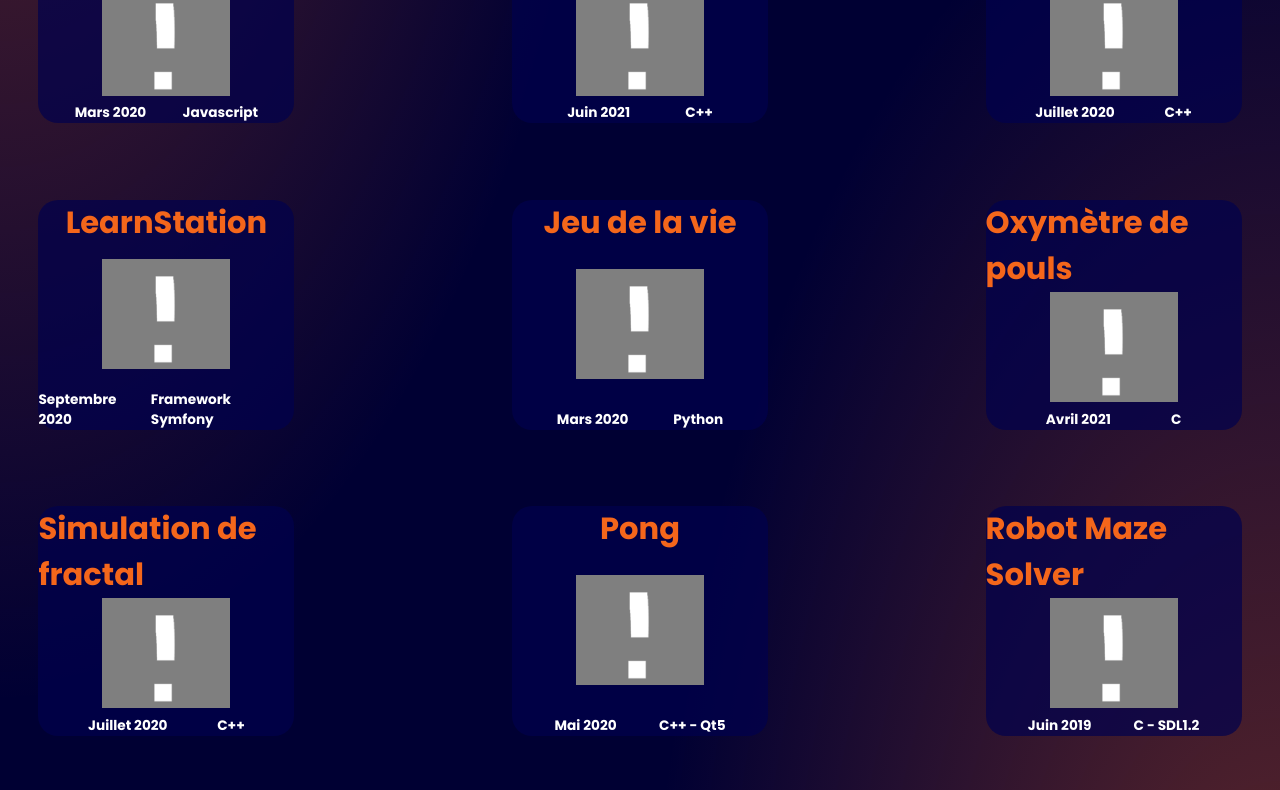
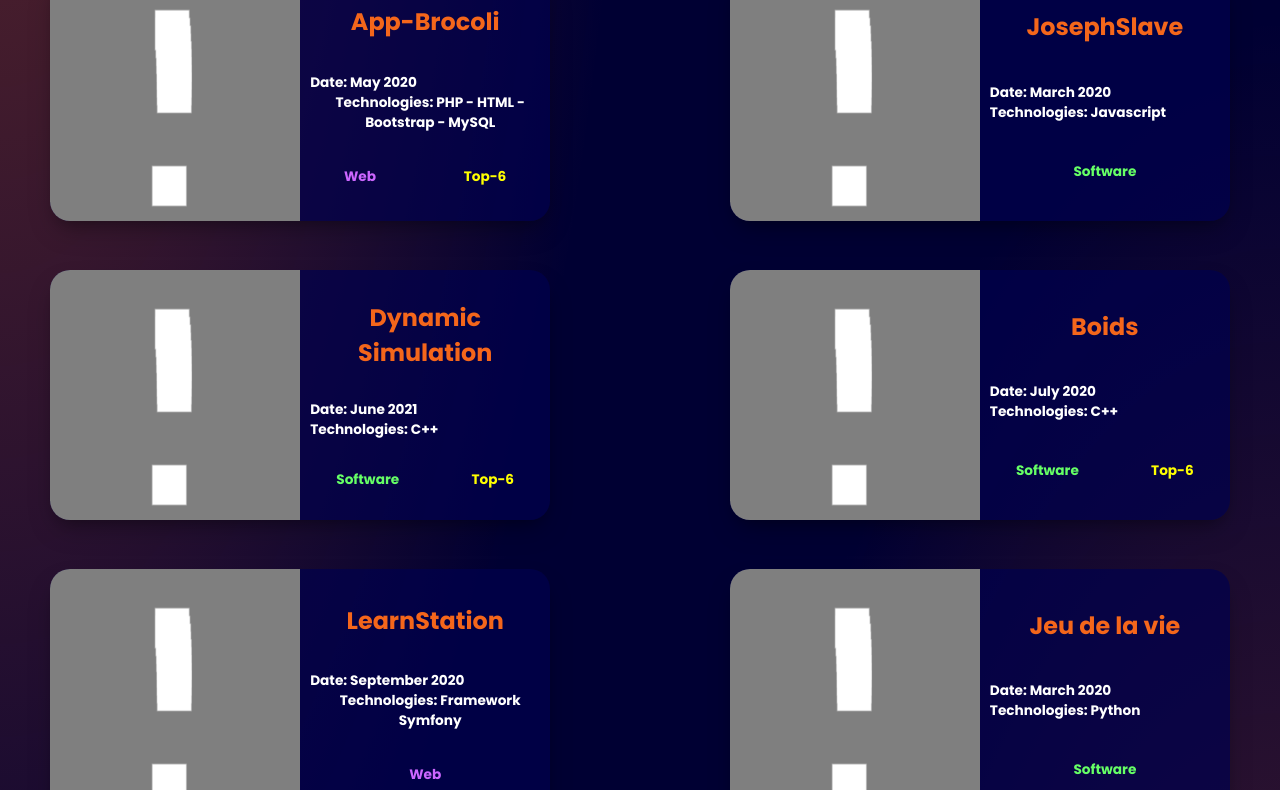
Before and after one commit to Gouderg/website-cv, a plain HTML site: page en/projects.html in a window 1280 px wide. Shown: the part 646-1436 px from the top of the page. Drawn offline with Linux system fonts and the light colour scheme; a web font is replaced by a local one.

Commit message:
Little card

```diff
--- a/assets/css/projects.css
+++ b/assets/css/projects.css
@@ -33,6 +33,7 @@
 .tags:hover {
     background-color: var(--primary-orange);
     scale: 1.1;
+    cursor: pointer;
 }
 
 
@@ -42,42 +43,107 @@
     flex-direction: row;
     justify-content: space-between;
     flex-wrap: wrap;
+    margin: 2%;
 }
 
-.small-box {
-    width: 20%;
+.flip-card {
+    background-color: transparent;
+    width: 500px;
+    height: 250px;
+    perspective: 1000px;
+    margin: 2%;
+}
+
+.flip-card-inner {
+    position: relative;
+    width: 100%;
+    height: 100%;
+    text-align: center;
+    transition: transform 0.8s;
+    transform-style: preserve-3d;
+}
+
+.flip-card:hover .flip-card-inner {
+    transform: rotateY(180deg);
+    cursor: pointer;
+}
+
+.front, .back {
+    position: absolute;
+    width: 100%;
+    height: 100%;
+    -webkit-backface-visibility: hidden;
+    backface-visibility: hidden;
+}
+
+.front {
     display: flex;
-    flex-direction: column;
+    flex-direction: row;
     justify-content: space-between;
     background-color: var(--primary-blue-fade);
     border-radius: 20px;
-    margin: 3%;
+    box-shadow: rgba(0, 0, 0, 0.25) 0px 13px 27px -5px, rgba(0, 0, 0, 0.3) 0px 8px 16px -8px;
 }
 
-.small-box-bottom {
-    margin-top: 3%;
+.front-right {
+    width: 50%;
     display: flex;
-    flex-direction: row;
+    flex-direction: column;
     color: white;
     font-family: Poppins-Bold;
-    font-size: 0.3em;
+    font-size: 0.30em;
     justify-content: space-evenly;
 }
 
-.small-box-title {
+.front-box-inline {
+    display: flex;
+    flex-direction: column;
+    align-items: flex-start;
+    padding-left: 10px;
+}
+
+.front-title {
     font-family: Poppins-Bold;
     color: var(--primary-orange);
-    font-size: 0.45em;
     align-self: center;
 }
 
-.small-box-img {
+.front-left {
     width: 50%;
     height: auto;
-    align-self: center;
+    border-radius: 20px 0px 0px 20px;
 }
 
+.front-list-tags {
+    display: flex;
+    flex-direction: row;
+    justify-content: space-around;
+}
 
+.back {
+    transform: rotateY(180deg);
+    display: flex;
+    flex-direction: column;
+    justify-content: center;
+    background-color: var(--primary-blue);
+    border: 5px solid var(--primary-blue);
+    border-radius: 20px;
+    box-shadow: rgba(0, 0, 0, 0.25) 0px 13px 27px -5px, rgba(0, 0, 0, 0.3) 0px 8px 16px -8px;
+}
+
+.back-title {
+    color: var(--primary-orange);
+    font-family: Poppins-Bold;
+    font-size: 0.35em;
+    padding-bottom: 10px;
+}
+
+.back-description {
+    color: white;
+    font-family: Raleway-Medium;
+    font-size: 0.2em;
+    width: 100%;
+}
 
 /* Séparation. */
 .sep-pro {
@@ -87,8 +153,30 @@
 
 }
 
+.arrow-up {
+    margin-bottom: 5%;
+    text-align: center;
+    rotate: 180deg;
+}
+
+.arrow-img:hover {
+    cursor: pointer;
+}
+
+.arrow-up img{
+    height: 1.5em;
+    animation: bounce 0.5s ease-out infinite alternate;
+}
+
+@keyframes bounce {
+    from {transform: translateY(0);}
+    to   {transform: translateY(-20px);}
+}
+
 /* Deuxième section. */
-
 .big-project {
     display: none;
+    flex-direction: column;
+    /* justify-content: center; */
+    align-items: center;
 }
--- a/assets/js/projects.js
+++ b/assets/js/projects.js
@@ -5,7 +5,9 @@
 // Fonction qui va gérer l'affichage des balises de choix.
 function balise_choix(data) {
     var balise = ["All"];
-
+    var palette = ["#66ff66", "#ffff00", "#cc66ff", "#A0DAA9", "#56C6A9"];
+    var color = {};
+    var id = 0;
     // On récupère chaque tags présent dans le json
     for (const key in data) {
         data[key].tag.forEach(element => {
@@ -18,47 +20,68 @@
     // On affiche les différentes catégories
     var selecteurs = "";
     balise.forEach(tag => {
+        if (tag !== "All") {
+            color[tag] = palette[id];
+            id += 1;
+        }
+
+
+
         selecteurs += '<h5 onclick="choices(\''+tag+'\')" class="tags">'+tag+'</h5>';
     });
     document.getElementById("selec-tag").innerHTML = selecteurs;
+    return color;
 }
 
 // Fonction qui va ajouter chaque miniature de projet.
-function displaySmallProject(data) {
+function displaySmallProject(data, color) {
 
     // On recupre la langue du navigateur.
-    var index = (navigator.language === 'en') ? 1 : 0;
+    var lang = (document.documentElement.lang === 'en') ? 1 : 0;
     var terminaison = ["_fr", "_en"];
+    var div = "";
 
-    var projects = "";
     for (const key in data) {
-        var div = '<div class="small-box">';
+        fetch(data[key].path+'text/description'+terminaison[lang]+'.txt')
+            .then(response => response.text())
+            .then(text => {
 
-        // AJout titre
-        div += '<h3 class="small-box-title">'+data[key].name+'</h3>'
-        // Ajout Miniature
-        div += '<img class="small-box-img" src="'+data[key].path+'img/miniature.png'+'" alt="miniature">';
-        // Ajout date
-        div += '<div class="small-box-bottom"><h6 class="small-box-date">'+data[key].years[index]+'</h6>';
-        // Ajout Technologies
-        div += '<h6 class="small-box-techno">'+data[key].tech+'</h6></div></div>';
+                var id_tag = "";
+                data[key].tag.forEach(tag => {
+                    id_tag += tag+' ';
+                });
 
-        projects += div;
+                div = '<div class="flip-card" id="'+id_tag+'" onclick="displayOneProject('+key+')">'+
+                        '<div class="flip-card-inner">'+
+
+                            '<div class="front">'+
+                                '<img src="'+data[key].path+'img/miniature.png'+'" alt="miniature" class="front-left">'+
+                                '<div class="front-right">'+
+                                    '<h3 class="front-title">'+data[key].name+'</h3>'+
+                                    '<div class="front-box-inline">'+
+                                        '<h6 class="inline-date">Date: '+data[key].years[lang]+'</h6>'+
+                                        '<h6 class="inline-techno">Technologies: '+data[key].tech+'</h6>'+
+                                    '</div>'+
+
+                                    '<div class="front-list-tags">';
+
+                data[key].tag.forEach(tag => {
+                    div += '<h6 class="front-tags" style="color:'+color[tag]+'">'+tag+'</h6>';
+                });
+
+                div +=              '</div>'+
+                                '</div>'+
+                            '</div>'+
+
+                            '<div class="back">'+
+                                '<h3 class="back-title">'+data[key].name+'</h3>'+
+                                '<p class="back-description">'+text+'</p>'+
+                            '</div>'+
+                        '</div>'+
+                    '</div>';
+                document.getElementById("list-project").innerHTML += div;
+            });
     }
-
-    document.getElementById("list-project").innerHTML = projects;
-}
-
-// Fonction qui va afficher le grand projet.
-function displayOneProject(data) {
-
-}
-
-// Fonction qui gere l'affichage de toute l'interface.
-function meastro(data) {
-
-    balise_choix(data);
-    displaySmallProject(data);
 
 }
 
@@ -67,13 +90,70 @@
 
     fetch("../assets/res/json/projects.json")
         .then(response => response.json())
-        .then(text => meastro(text))
+        .then(data => {
+            var color = balise_choix(data);
+            displaySmallProject(data, color);
+        })
 }
 
 
 // Fonction qui permet de filter l'affichage des projets en fonction d'un sélecteurs.
 function choices(tag) {
-    console.log(tag);
+    if (tag === "All") {
+        document.getElementById('list-project').childNodes.forEach(elt => {
+            elt.hidden = false;
+        });
+    } else {
+        document.getElementById('list-project').childNodes.forEach(elt => {
+            console.log(elt);
+            if (elt.id.includes(tag)) {
+                elt.hidden = false;
+            } else {
+                elt.hidden = true;
+            }
+        });
+    }
+}
 
-    console.log(document.getElementById('selec-tag').childNodes);
+function backToTop() {
+
+    document.getElementById('big-project').style.display = 'none';
+    window.scrollTo({
+        top: -1,
+        behavior: 'smooth'
+      });
+  }
+
+// Fonction qui va afficher le grand projet.
+function displayOneProject(id) {
+    document.getElementById('big-project').style.display = 'flex';
+    document.getElementById('big-project').scrollIntoView({behavior:"smooth"});
+
+    // On recupre la langue du navigateur.
+    var lang = (document.documentElement.lang === 'en') ? 1 : 0;
+    var terminaison = ["_fr", "_en"];
+
+    fetch("../assets/res/json/projects.json")
+        .then(response => response.json())
+        .then(data => {
+
+
+            // Récupération description.
+            fetch(data[id].path+'text/description'+terminaison[lang]+'.txt')
+                .then(response => response.text())
+                .then(desc => {document.getElementById('desc-pro-text').innerHTML = desc; });
+
+            // Récupération how_work.
+            fetch(data[id].path+'text/how_work'+terminaison[lang]+'.txt')
+                .then(response => response.text())
+                .then(desc => {document.getElementById('work-pro-text').innerHTML = desc; });
+
+            // Récupération how_use.
+            fetch(data[id].path+'text/how_use'+terminaison[lang]+'.txt')
+                .then(response => response.text())
+                .then(desc => {document.getElementById('use-pro-text').innerHTML = desc; });
+
+        });
+
+
 }
--- a/assets/res/json/projects.json
+++ b/assets/res/json/projects.json
@@ -20,7 +20,7 @@
     },
 
     "2": {
-        "name": "app-Brocoli",
+        "name": "App-Brocoli",
         "tech": "PHP - HTML - Bootstrap - MySQL",
         "years": ["Mai 2020", "May 2020"],
         "context": ["Projet scolaire - CIR2", "School Project - CIR2"],
@@ -40,13 +40,13 @@
     },
 
     "4": {
-        "name": "DynamicSimulation",
+        "name": "Dynamic Simulation",
         "tech": "C++",
         "years": ["Juin 2021", "June 2021"],
         "context": ["Projet Personnel", "Personnal Project"],
         "participant": 1,
         "path": "../assets/res/projects/dynamic_simulation/",
-        "tag": ["Software"]
+        "tag": ["Software", "Top-6"]
     },
 
     "5": {
@@ -121,11 +121,11 @@
 
     "12": {
         "name": "Pressurized octopus",
-        "tech": "Framework React / Symfony",
+        "tech": "React / Symfony",
         "years": ["Janvier 2021", "January 2021"],
         "context": ["Projet Scolaire - A3", "School Project - A3"],
         "participant": 1,
         "path": "../assets/res/projects/pressurized_octopus/",
-        "tag": ["Web"]
+        "tag": ["Web", "Top-6"]
     }
 }
--- a/assets/res/projects/josephIA/text/how_work_en.txt
+++ b/assets/res/projects/josephIA/text/how_work_en.txt
@@ -1,6 +1,6 @@
 JosephIA is based on the minimax algorithm optimized with alpha-beta pruning.
 Minimax algorithm calculate the minimax decision at a current state and try to find the optimal move for a player, assuming that your opponent also plays optimally. It use a backtracking-like method, doing a simple recursive call developping all leaf of the tree, pushing up these values level by level. Minimax explore (DFS Depth First Search) the tree.
-<img src="./assets/res/projects/josephIA/img/minimax-explanation.png" class="png-explanation" />
+<img src="../assets/res/projects/josephIA/img/minimax-explanation.png" class="png-explanation" />
 
 In 1956, John McCarthy is presiding Dartmouth's conference, in which he presents alpha-beta prunning, that seeks to decrease the number of nodes that are evaluated by the minimax algorithm in its search tree. It stops evaluating a move when at least one possibility has been found that proves the move to be worse than a previously examined move. When applied to a standard minimax tree, it returns the same move as minimax would, but prunes away branches that cannot possibly influence the final decision.
-<img src="./assets/res/projects/josephIA/img/AB_pruning.png" class="png-explanation" />
+<img src="../assets/res/projects/josephIA/img/AB_pruning.png" class="png-explanation" />
--- a/assets/res/projects/pong/text/how_work_en.txt
+++ b/assets/res/projects/pong/text/how_work_en.txt
@@ -3,14 +3,14 @@
 <ul>
     <li>'z' raises the left paddle</li>
     <li>'x' moves the left paddle down</li>
-<ul>
+</ul>
 Right paddle:
 <ul>
     <li>'i' raises the right paddle</li>
     <li>'n' moves the right paddle down</li>
-<ul>
+</ul>
 Other commands:
 <ul>
     <li>'ECHAP' to exit the game</li>
     <li>'SPACE' pauses the game</li>
-<ul>
+</ul>
--- a/assets/res/projects/pong/text/how_work_fr.txt
+++ b/assets/res/projects/pong/text/how_work_fr.txt
@@ -3,14 +3,14 @@
 <ul>
     <li>'z' permet de lever la palette gauche</li>
     <li>'x' permet de descendre la palette gauche</li>
-<ul>
+</ul>
 Palette droite:
 <ul>
     <li>'i' permet de lever la palette droite</li>
     <li>'n' permet de descendre la palette droite</li>
-<ul>
+</ul>
 Autres commandes:
 <ul>
     <li>'ECHAP' permet de quitter le jeu</li>
     <li>'SPACE' permet de mettre le jeu en pause</li>
-<ul>
+</ul>
```
Also changed, not shown: en/projects.html (+22 -10 lines).
